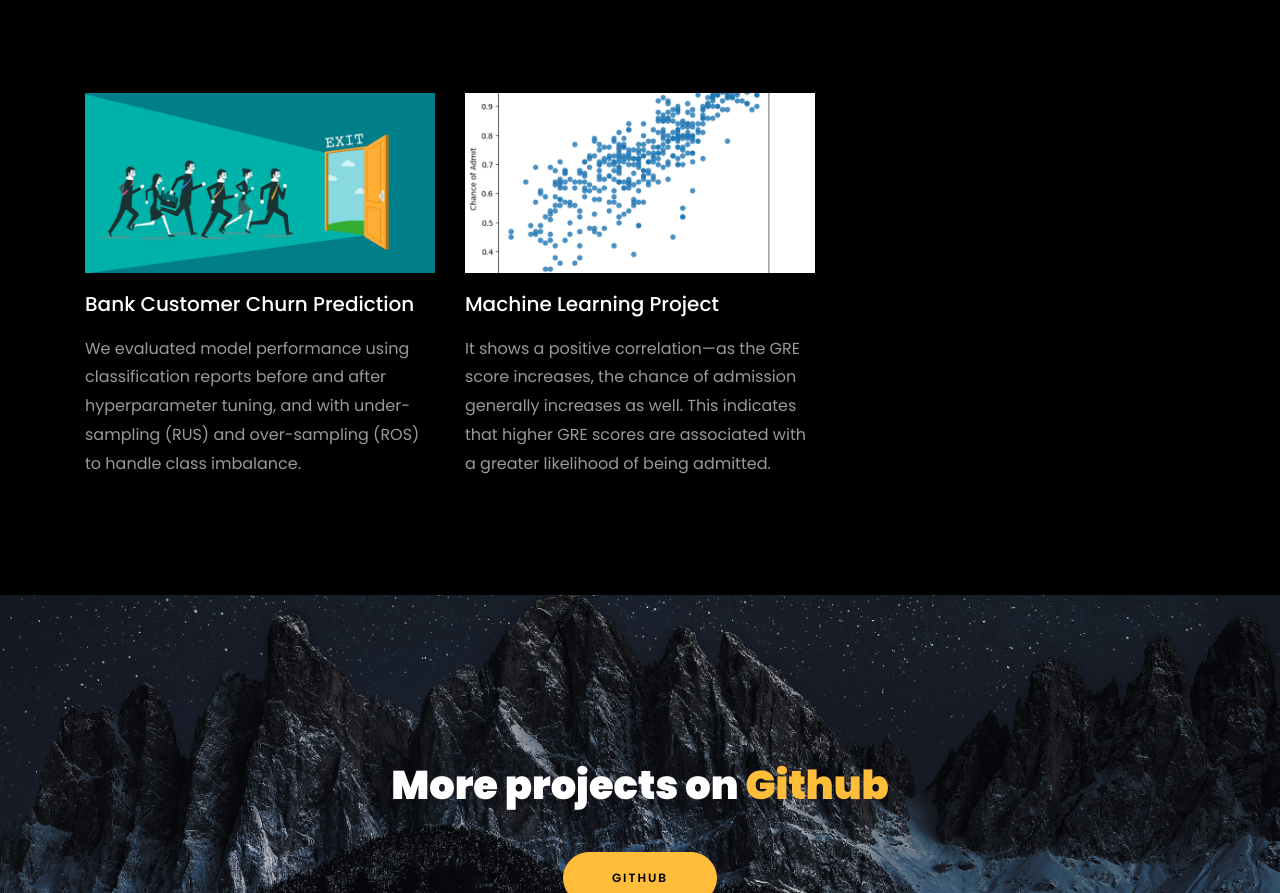
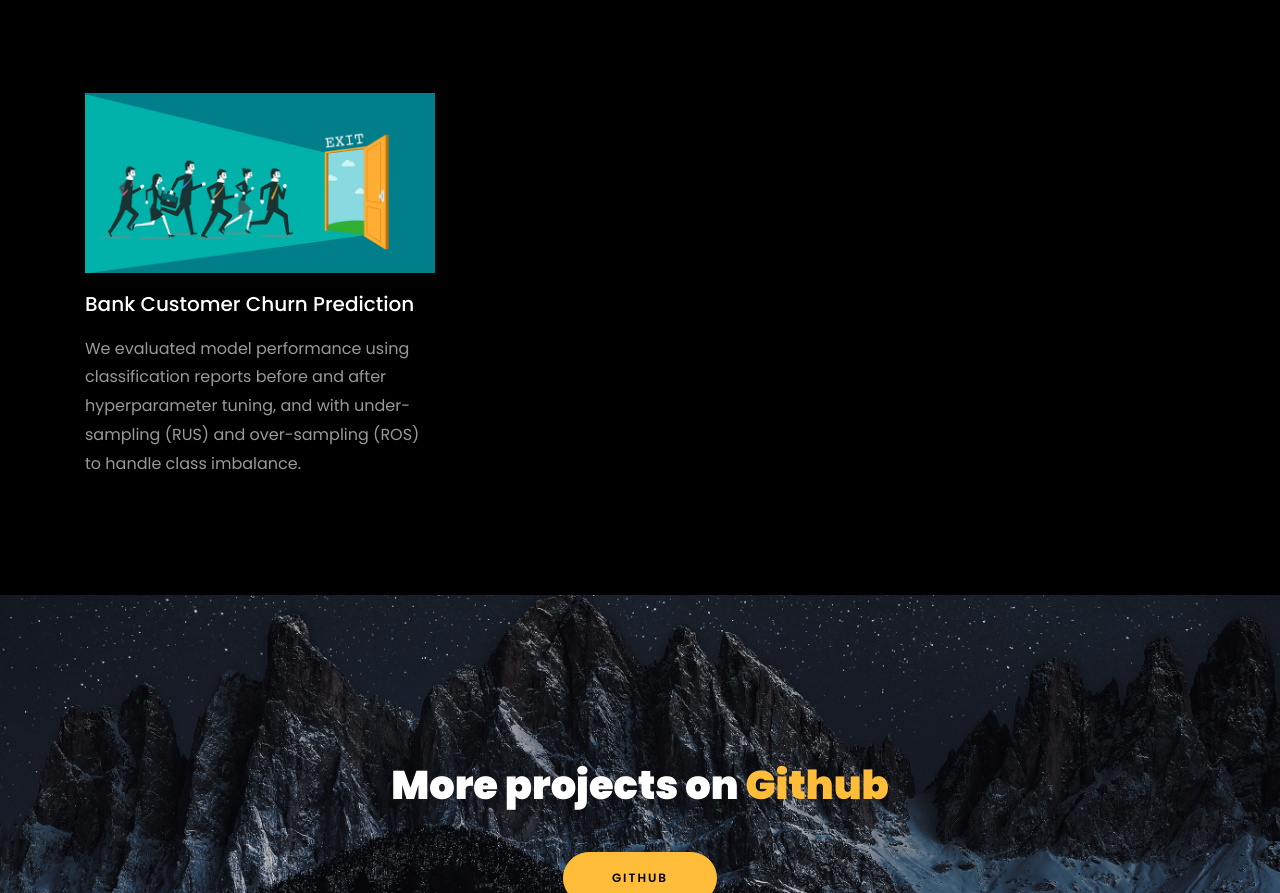
Before and after one commit to Mahi-Parate/Mahi-Parate.github.io, a plain HTML site: page index.html in a window 1280 px wide. Shown: the part 5033-5926 px from the top of the page. Drawn offline with Linux system fonts and the light colour scheme; files whose address does not match are found by name.

Commit message:
Update index.html

```diff
--- a/index.html
+++ b/index.html
@@ -390,7 +390,7 @@
 
     		<div class="row justify-content-center mt-5">
     			<div class="col-md-6 text-center ftco-animate">
-    				<p><a href="#" class="btn btn-primary py-4 px-5">Download CV</a></p>
+    				<p><a href="https://drive.google.com/file/d/1_8rGeGtpJxNmrkTbO1m1o9tAyNzAo3DE/view?usp=drive_link" class="btn btn-primary py-4 px-5">Download CV</a></p>
     			</div>
     		</div>
     	</div>
@@ -490,17 +490,7 @@
               </div>
             </div>
           </div>
-          <div class="col-md-4 d-flex ftco-animate">
-          	<div class="blog-entry justify-content-end">
-              <a href="https://github.com/Mahi-Parate/Project/blob/main/machine_leaning_1.ipynb" class="block-20 zoom-effect" style="background-image: url('images/proj_2.png');">
-              </a>
-              <div class="text mt-3 float-right d-block">
 
-                <h3 class="heading"><a href="https://github.com/Mahi-Parate/Project/blob/main/machine_leaning_1.ipynb">Machine Learning Project</a></h3>
-                <p>It shows a positive correlation—as the GRE score increases, the chance of admission generally increases as well. This indicates that higher GRE scores are associated with a greater likelihood of being admitted.</p>
-              </div>
-            </div>
-          </div>
         </div>
 	<br>
 		<!-- added justify-content-center to center align the last two projects -->
@@ -571,7 +561,7 @@
           			<span class="icon-globe"></span>
           		</div>
           		<h3 class="mb-4">Download Resume</h3>
-	            <p><a href="#">resumelink</a></p>
+	            <p><a href="https://drive.google.com/file/d/1_8rGeGtpJxNmrkTbO1m1o9tAyNzAo3DE/view?usp=drive_link">resumelink</a></p>
 	          </div>
           </div>
 
```
